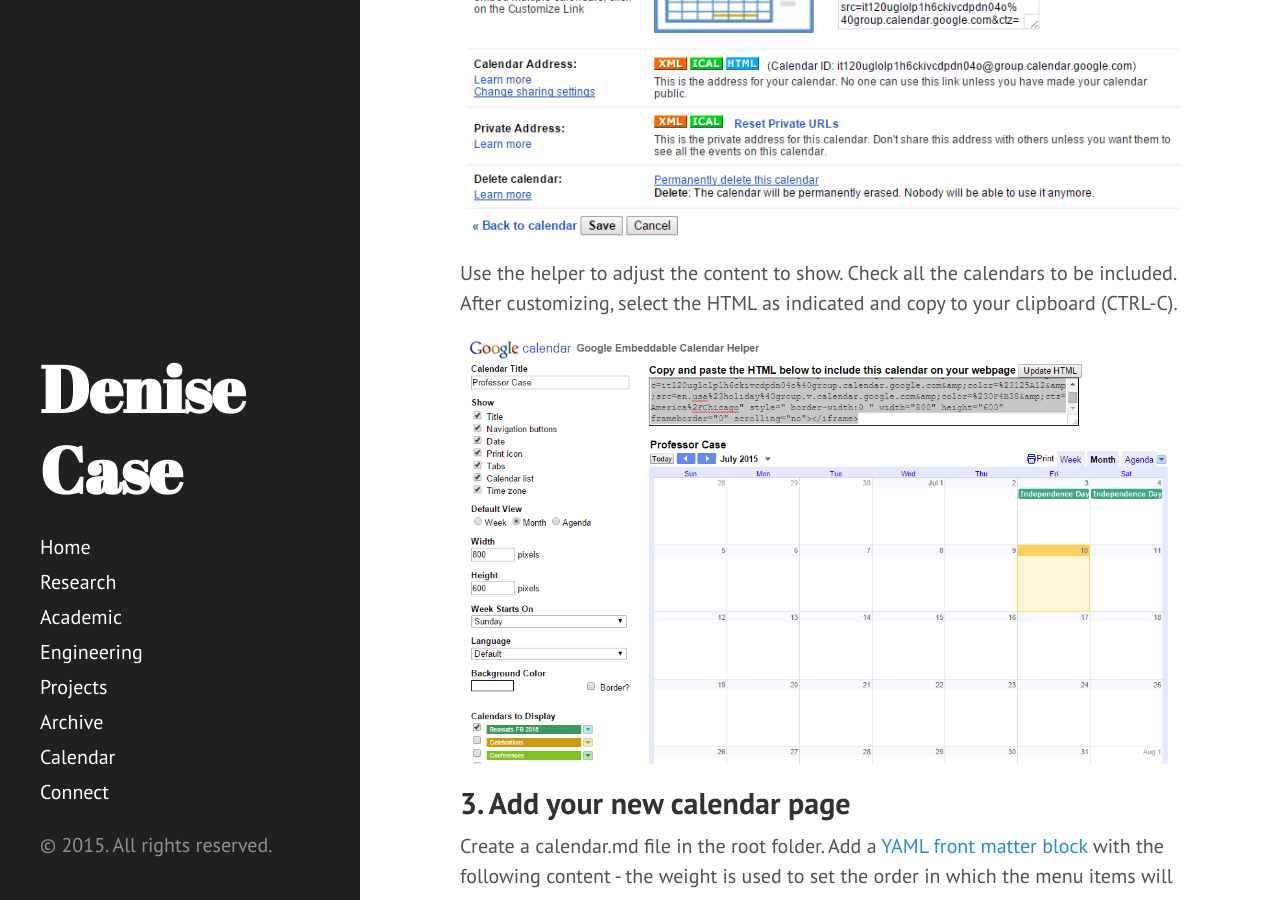
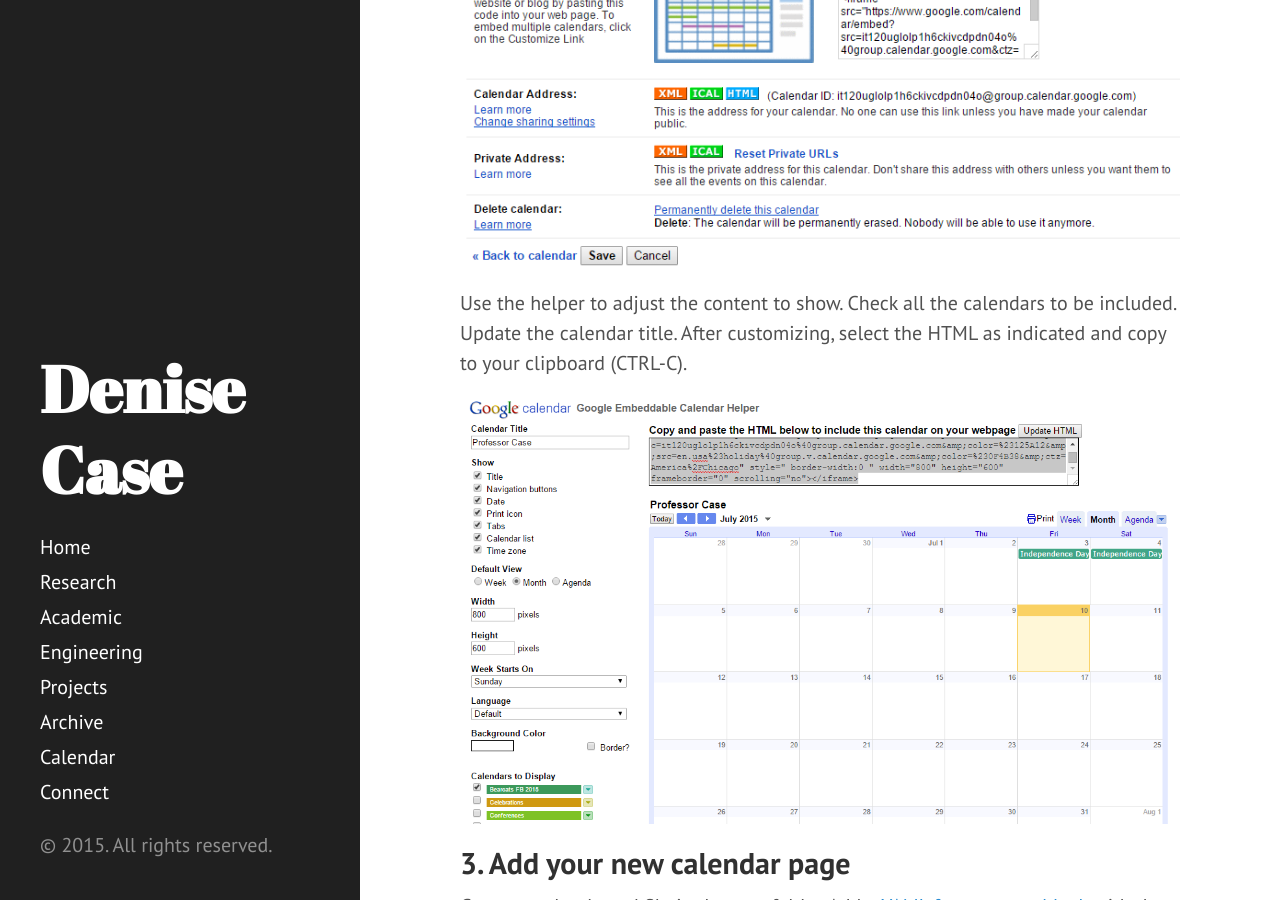
Before and after one commit to denisecase/denisecase.github.io, a Jekyll site: the page built from _posts/2015-07-10-add-calender-to-site.md, in a window 1280 px wide and 900 px high, scrolled down 2190 px. Built offline with Jekyll 4.4.1, drawn with Linux system fonts in a browser that asks for light colours; Markdown is read by kramdown in place of the engine named in the settings; some of the changed text lies outside the part shown.

Commit message:
added links

```diff
--- a/_posts/2015-07-10-add-calender-to-site.md
+++ b/_posts/2015-07-10-add-calender-to-site.md
@@ -8,6 +8,7 @@
 </p>
 
 This website uses [GitHub Pages](https://pages.github.com/). For information on how to create a similar website, see the earlier article on [creating a GitHub Pages site]({{site.baseurl}}posts/2015-06-26-new-site.md).
+The repository with the site content is available at [http://denisecase.github.io/](http://denisecase.github.io/).
 
 Follow the four steps below to add a top-level calendar page to your site.
 
@@ -31,7 +32,7 @@
 
 ![]({{ site.baseurl }}public/cal/embed.png)
 
-Use the helper to adjust the content to show. Check all the calendars to be included. After customizing, select the HTML as indicated and copy to your clipboard (CTRL-C).
+Use the helper to adjust the content to show. Check all the calendars to be included. Update the calendar title. After customizing, select the HTML as indicated and copy to your clipboard (CTRL-C).
 
 ![]({{ site.baseurl }}public/cal/helper.png)
 
@@ -40,11 +41,9 @@
 Create a calendar.md file in the root folder. Add a [YAML front matter block](http://jekyllrb.com/docs/frontmatter/) with the following content - the weight is used to set the order in which the menu items will appear.
 
 
-
 layout: page
 title: Calendar
 weight : 98
-
 
 
 Paste the HTML from Step 2 at the end of the file (CTRL-V).
```
Also changed, not shown: other parts of _posts/2015-07-10-add-calender-to-site.md (+1 -1 lines), README.md.
